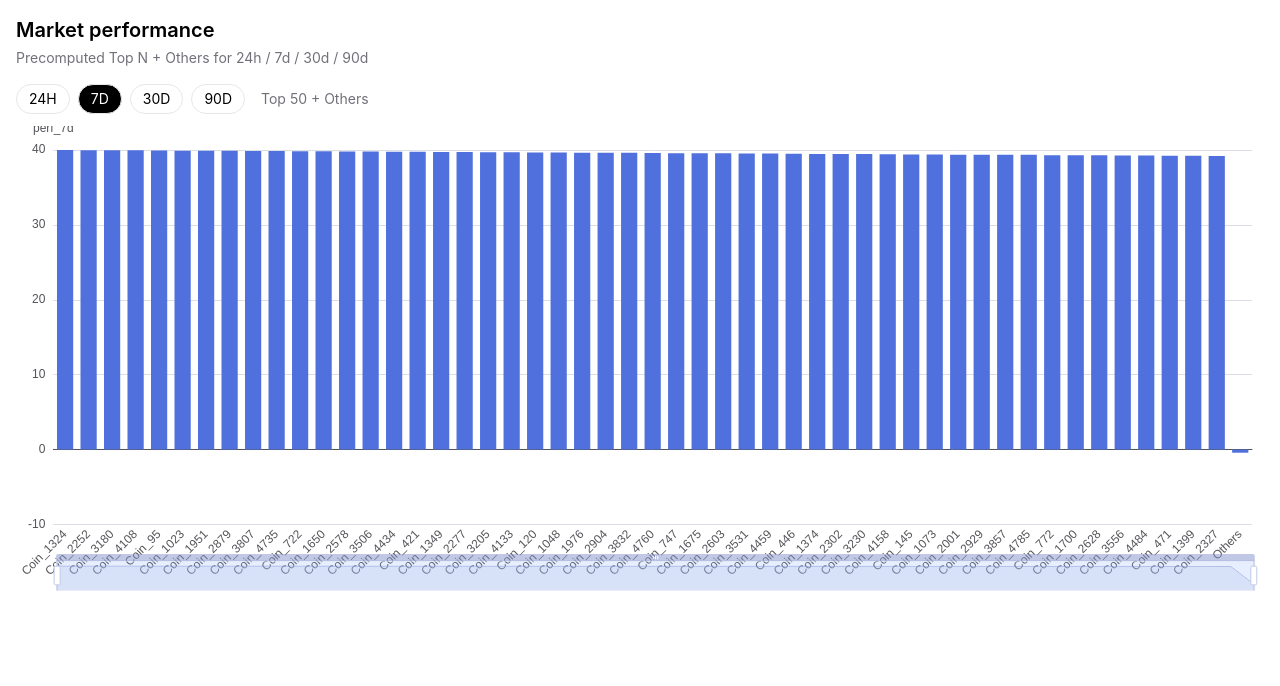
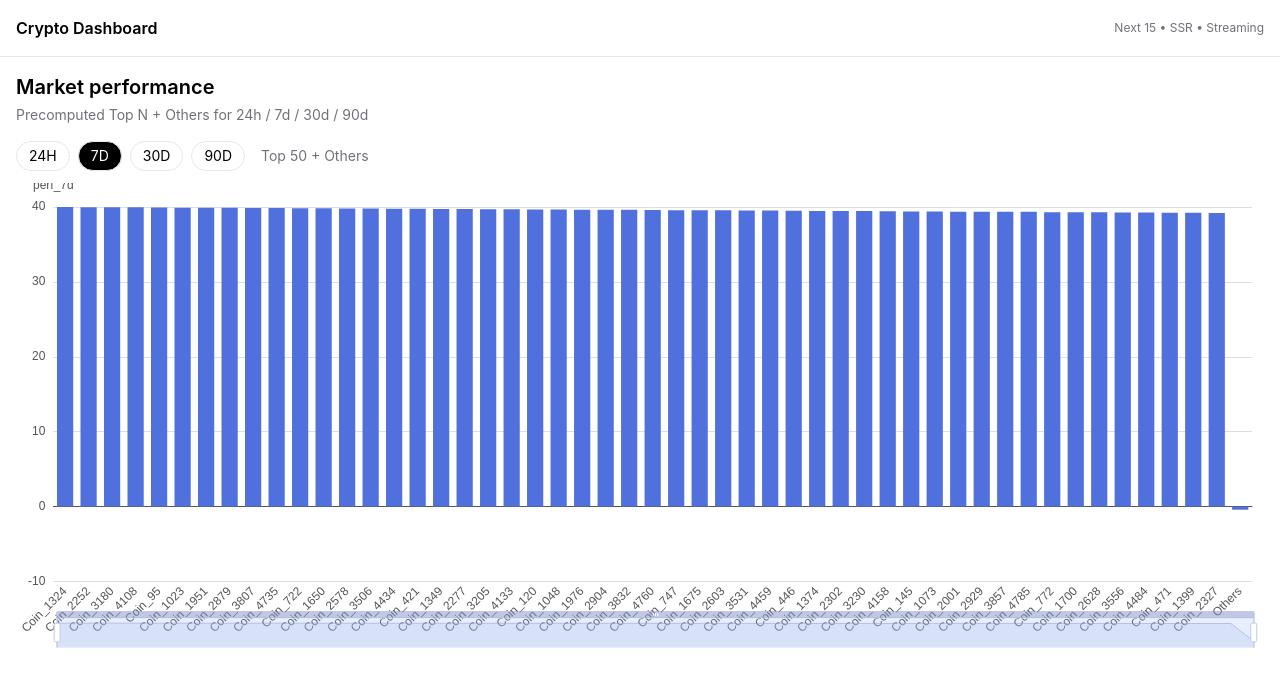
Before and after one commit to Amirhosein-hshm/cryptocurrency, a Next.js app: page /dashboard in a window 1280 px wide. Shown: the top 686 px of the page. Built offline with nearby package versions, Linux system fonts and the light colour scheme.

Commit message:
refactor(structure): move ChartServer into (dashboard) route and change layout

```diff
--- a/app/layout.tsx
+++ b/app/layout.tsx
@@ -1,8 +1,23 @@
-import '@/app/global.css';
+import './global.css';
+import type { Metadata } from 'next';
+
+export const metadata: Metadata = {
+  title: 'Crypto Dashboard',
+  description: 'TopN + Others chart with precomputed metrics',
+};
+
 export default function RootLayout({ children }: { children: React.ReactNode }) {
   return (
     <html lang="en">
-      <body>{children}</body>
+      <body>
+        <nav className="border-b bg-white">
+          <div className="container mx-auto p-4 flex items-center justify-between">
+            <span className="font-semibold">Crypto Dashboard</span>
+            <span className="text-xs text-zinc-500">Next 15 • SSR • Streaming</span>
+          </div>
+        </nav>
+        {children}
+      </body>
     </html>
   );
 }
--- a/app/page.tsx
+++ b/app/page.tsx
@@ -1,6 +1,5 @@
-import { ArrowRightIcon } from '@heroicons/react/24/outline';
-import Link from 'next/link';
+import { redirect } from 'next/navigation';
 
 export default function Page() {
-  return <main className="flex min-h-screen text-green-500 flex-col p-6">hi</main>;
+  redirect('/dashboard');
 }
```
